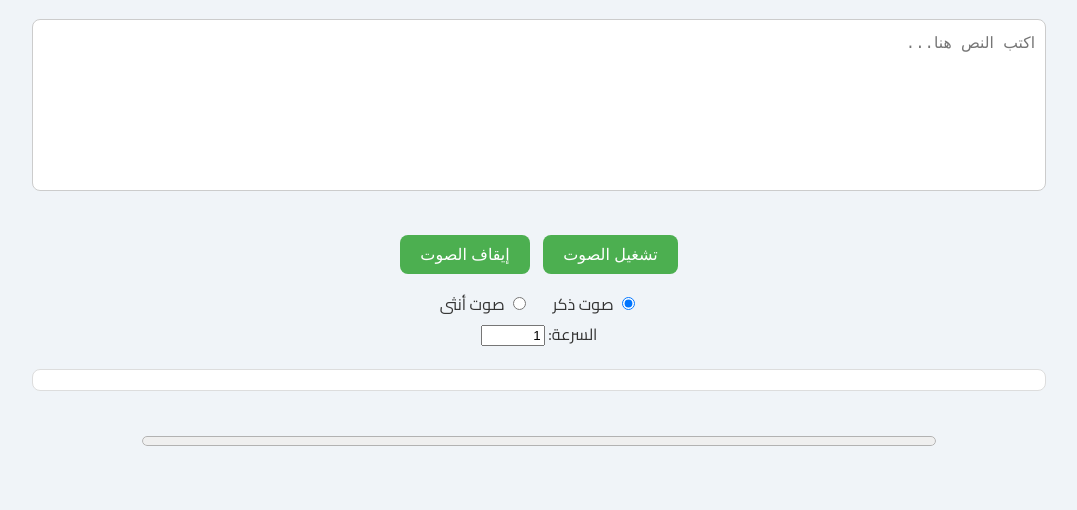
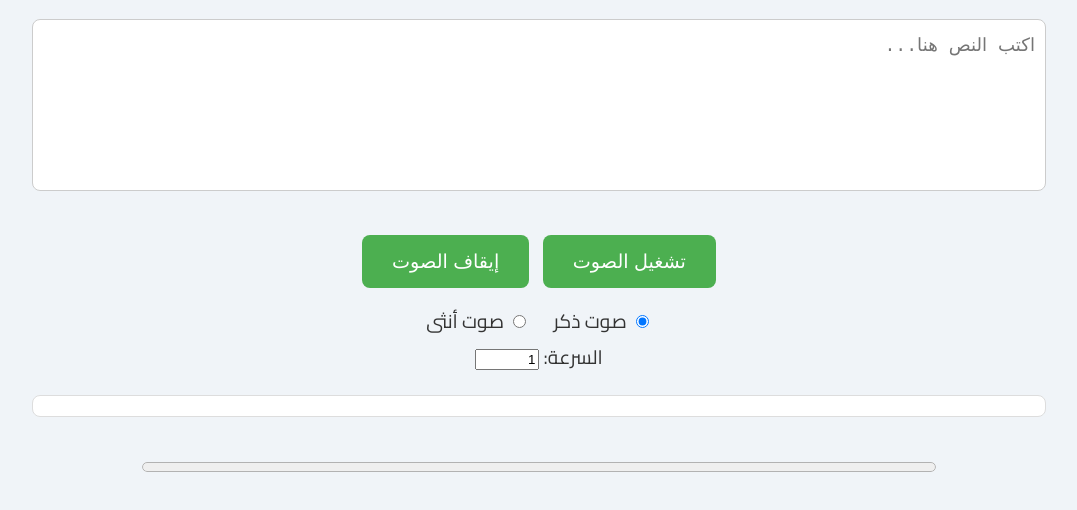
Before and after one commit to hacena/app, a plain HTML site: page index.html in a window 1280 px wide. Shown: the part 104-614 px from the top of the page, without its empty margins (101-1178 px from the left). Drawn offline with Linux system fonts and the light colour scheme.

Commit message:
Update index.html

```diff
--- a/index.html
+++ b/index.html
@@ -19,7 +19,7 @@
         textarea {
             width: 80%;
             height: 150px;
-            font-size: 1.2em;
+            font-size: 1.4em;
             padding: 10px;
             border: 1px solid #ccc;
             border-radius: 8px;
@@ -32,8 +32,8 @@
             margin: 10px 0;
         }
         .controls button {
-            padding: 10px 20px;
-            font-size: 1em;
+            padding: 15px 30px;
+            font-size: 1.2em;
             margin: 5px;
             border: none;
             border-radius: 8px;
@@ -49,6 +49,7 @@
         }
         label {
             margin: 0 10px;
+            font-size: 1.2em;
         }
         .image-container {
             margin: 20px;
@@ -60,7 +61,7 @@
             box-shadow: 0 4px 8px rgba(0, 0, 0, 0.1);
         }
         #textDisplay {
-            font-size: 1.2em;
+            font-size: 1.4em;
             line-height: 1.8;
             margin: 20px auto;
             width: 80%;
```
